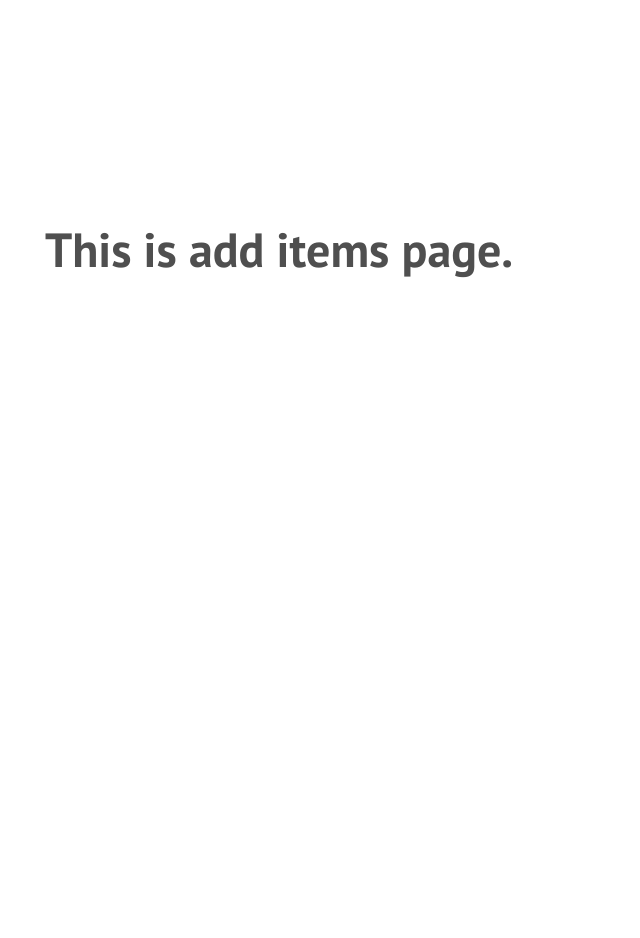
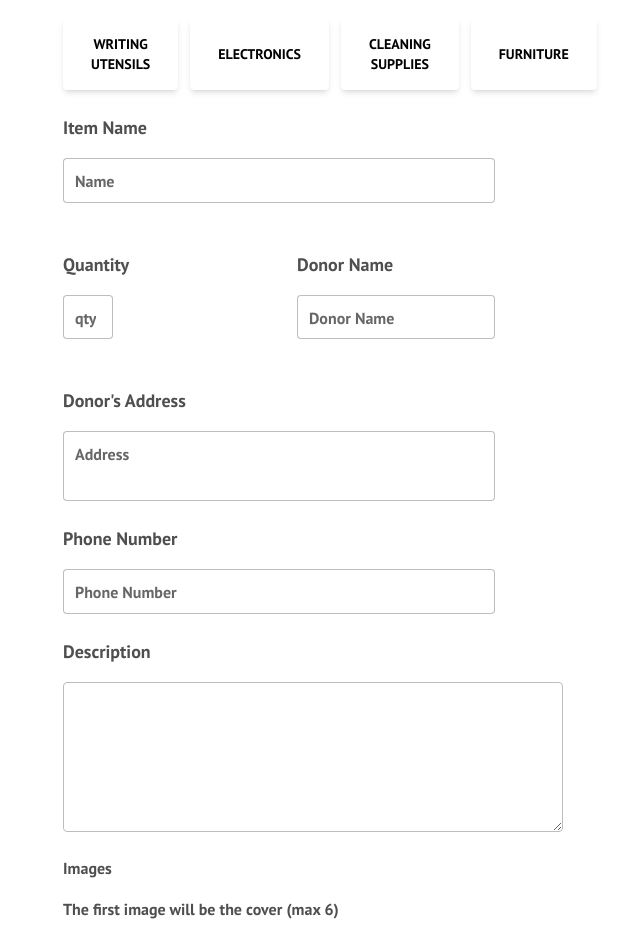
Before and after one commit to PremAdhikari10/Free-Stuff-For-Teachers, a React (Create React App) app: page /add_items in a window 1280 px wide. Shown: the part 190-1128 px from the top of the page, without its empty margins (361-1001 px from the left). Before the commit the page ends 808 px from the top, so only its background shows below. Built offline with nearby package versions, Linux system fonts and the light colour scheme.

Commit message:
Add Item Form

```diff
--- a/package.json
+++ b/package.json
@@ -7,6 +7,7 @@
     "@testing-library/jest-dom": "^5.17.0",
     "@testing-library/react": "^13.4.0",
     "@testing-library/user-event": "^13.5.0",
+    "firebase": "^10.8.0",
     "mdb-react-ui-kit": "^7.0.0",
     "react": "^18.2.0",
     "react-dom": "^18.2.0",
@@ -37,5 +38,10 @@
       "last 1 firefox version",
       "last 1 safari version"
     ]
+  },
+  "devDependencies": {
+    "autoprefixer": "^10.4.17",
+    "postcss": "^8.4.33",
+    "tailwindcss": "^3.4.1"
   }
 }
--- /dev/null
+++ b/postcss.config.js
@@ -0,0 +1,6 @@
+module.exports = {
+  plugins: {
+    tailwindcss: {},
+    autoprefixer: {},
+  },
+}
--- a/src/App.js
+++ b/src/App.js
@@ -1,5 +1,6 @@
-import React from 'react';
+import React, { useEffect, useState } from 'react';
 import './App.css';
+import './index.css';
 import { BrowserRouter as Router, Routes, Route } from 'react-router-dom';
 import Home from './components/pages/Home'
 import ViewItems from './components/pages/ViewItems';
@@ -10,12 +11,29 @@ import Registration from './Login_SignUP/Registration';
 import Navbar from './navbar/Navbar';
 
 
+function App() {
+   const [currentUser, setCurrentUser] = useState(true);
+   useEffect(() => {
+      //current user && current uid
 
-function App() {
+   })
+
    return (
+      <div>
          <Router>
             <Navbar />
             <Routes>
+
+               {currentUser ? (
+                  <>
+                     <Route path='/' exact element={<Home />} />
+                  </>
+               ) : (
+                  <>
+                     <Route path='/' exact element={<SignIn />} />
+                  </>
+               )}
+
                <Route path='/' exact element={<Home />} />
                <Route path='/registration' exact element={<Registration />} />
                <Route path='/viewitems' exact element={<ViewItems />} />
@@ -25,6 +43,8 @@ function App() {
             </Routes>
 
          </Router>
+      </div>
+
    );
 }
 
--- a/src/Login_SignUP/SignIn.js
+++ b/src/Login_SignUP/SignIn.js
@@ -23,7 +23,7 @@ export default function SignIn() {
           <MDBCard className='bg-white my-5 mx-auto' style={{ borderRadius: '1rem', maxWidth: '500px' }}>
             <MDBCardBody className='p-5 w-100 d-flex flex-column'>
 
-              <h2 className="fw-bold mb-2 text-center">Sign in</h2>
+              <h2 className="fw-bold mb-2 text-center">Sign In</h2>
               <p className="text-white-50 mb-3">Please enter your login and password!</p>
 
               <MDBInput wrapperClass='mb-4 w-100' label='Email address' id='formControlLg' type='email' size="lg" />
--- a/src/components/pages/AddItems.jsx
+++ b/src/components/pages/AddItems.jsx
@@ -1,10 +1,126 @@
-import React from 'react';
+import React, { useState } from 'react';
+import {
+  MDBInput,MDBBtn
+}from 'mdb-react-ui-kit';
 
-export default function AddItems(){
+export default function AddItems() {
+  function onChange() { }
+  const [formData, setFormData] = useState({
+    type: "rent",
+    name: ""
+  });
+  const { type, name } = formData;
   return (
+    <main className="max-w-md px-2 mx-auto ">
+      <h1 className="text-3xl text-center mt-6 font-bold ">Add Item</h1>
+      <form>
+        <p className="text-lg mt-6 font-semibold"> Category </p>
+        <div className="flex">
+          <button
+            type="button"
+            id="type"
+            value="utensil"
+            onClick={onChange}
+            className={`mr-3 px-7 py-3 font-medium text-sm uppercase shadow-md rounded hover:shadow-lg focus:shadow-lg active:shadow-lg transition duration-150 ease-in-out w-full ${type === "rent" ? "bg-white text-black" : "bg-slate-600 text-white"
+              }`}
+          >
+            Writing utensils
+          </button>
 
-      <>
-      <h1 className='add_items'>This is add items page.</h1>
-      </>
-  );
+          <button
+            type="button"
+            id="type"
+            value="electronics"
+            onClick={onChange}
+            className={`mr-3 px-7 py-3 font-medium text-sm uppercase shadow-md rounded hover:shadow-lg focus:shadow-lg active:shadow-lg transition duration-150 ease-in-out w-full ${type === "rent" ? "bg-white text-black" : "bg-slate-600 text-white"
+              }`}
+          >
+            Electronics
+          </button>
+
+          <button
+            type="button"
+            id="type"
+            value="cleaning_supplies"
+            onClick={onChange}
+            className={`mr-3 px-7 py-3 font-medium text-sm uppercase shadow-md rounded hover:shadow-lg focus:shadow-lg active:shadow-lg transition duration-150 ease-in-out w-full ${type === "rent" ? "bg-white text-black" : "bg-slate-600 text-white"
+              }`}
+          >
+            Cleaning Supplies
+          </button>
+
+          <button
+            type="button"
+            id="type"
+            value="furniture"
+            onClick={onChange}
+            className={`mr-3 px-7 py-3 font-medium text-sm uppercase shadow-md rounded hover:shadow-lg focus:shadow-lg active:shadow-lg transition duration-150 ease-in-out w-full ${type === "rent" ? "bg-white text-black" : "bg-slate-600 text-white"
+              }`}
+          >
+            Furniture
+          </button>
+        </div>
+        <p className="text-lg mt-6 font-semibold"> Item Name </p>
+        <MDBInput wrapperClass='mb-4 w-100'
+         label='Name' id='formControlLg'
+         type='item_name' size="lg" />
+
+        <div className='flex space-x-9'>
+          <div>
+            <p className="text-lg mt-6 font-semibold"> Quantity </p>
+            <MDBInput wrapperClass='mb-4 w-25'
+              label='qty'
+              id='formControlLg'
+              type='qty'
+              size="lg" />
+          </div>
+          <div>
+            <p className="text-lg mt-6 font-semibold"> Donor Name </p>
+            <MDBInput wrapperClass='mb-4 w-200' label='Donor Name'
+            id='formControlLg'
+            type='donor_name'
+            size="lg" />
+          </div>
+        </div>
+
+        <p className="text-lg mt-6 font-semibold"> Donor's Address </p>
+        <MDBInput wrapperClass='mb-4 w-100'
+        style={{ height: '70px'}}
+        label='Address'
+        id='formControlLg'
+        type='address'
+        size="lg" />
+
+        <p className="text-lg mt-6 font-semibold"> Phone Number </p>
+        <MDBInput wrapperClass='mb-4 w-100'
+        label='Phone Number'
+        id='formControlLg'
+        type='phone_number'
+        size="lg" />
+
+        <p className="text-lg mt-6 font-semibold"> Description </p>
+        <textarea className='mb-4 form-control' label= 'Description'
+        style={{ height: '150px', width: '500px' }} id='formControlLg' />
+
+        <div className="mb-6">
+              <p className='texr-lg font-semibold'>Images</p>
+              <p>The first image will be the cover (max 6)</p>
+              <input type="file"
+              id="images"
+              accept=".jpg,.png,.jpeg"
+              multiple
+              required
+              className="w-full px-3 py-1.5 text-gray-700
+              bg-white border border-gray-300 rounded
+              transition duration-150 ease-in-out
+              focus:bg-white focus:border-slate-600"/>
+        </div>
+        <button type="submit" className="mb-6 w-full px-7
+        py-3 bg-blue-600 text-white font-medium text-sm
+        uppercase rounded shadow-md hover:bg-blue-700 focus:shadow-lg active: bg-blue-800 active:shadow-lg
+        transition duration-150 ease-in-out">Add Item</button>
+      </form>
+    </main>
+
+  )
 }
--- /dev/null
+++ b/src/index.css
@@ -0,0 +1,7 @@
+@tailwind base;
+@tailwind components;
+@tailwind utilities;
+
+body{
+    background-color:rgb(240,253,244);
+}
--- /dev/null
+++ b/tailwind.config.js
@@ -0,0 +1,10 @@
+/** @type {import('tailwindcss').Config} */
+module.exports = {
+  content: [
+    "./src/**/*.{js,jsx,ts,tsx}"
+  ],
+  theme: {
+    extend: {},
+  },
+  plugins: [],
+}
```
Also changed, not shown: src/components/Button.css (added, +23 -0 lines), src/components/Button.js (added, +11 -0 lines), src/App.css (line endings or trailing spaces), 1 other file (tests, documents, lock files or other folders). Lines whose indentation alone changed are shown as unchanged.
